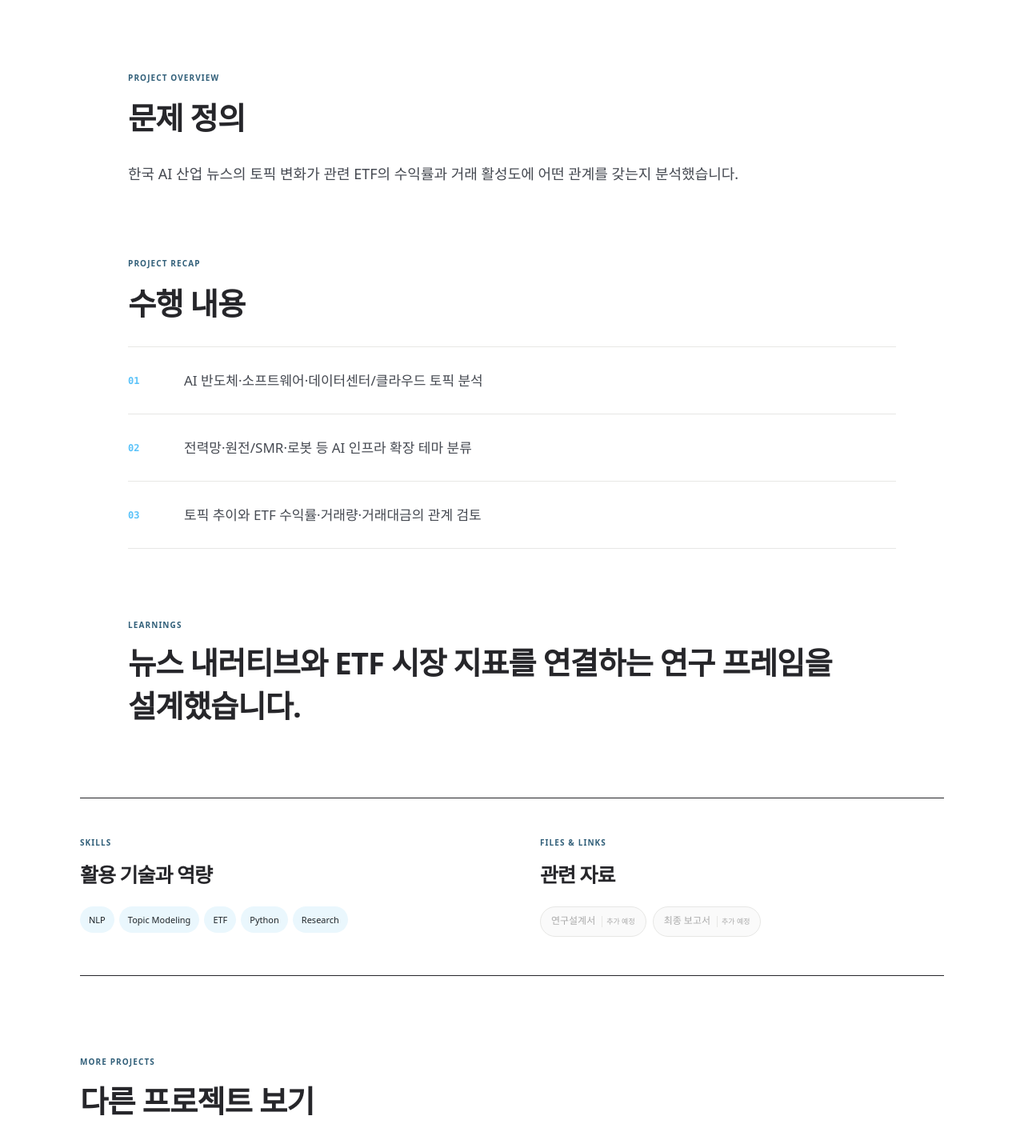
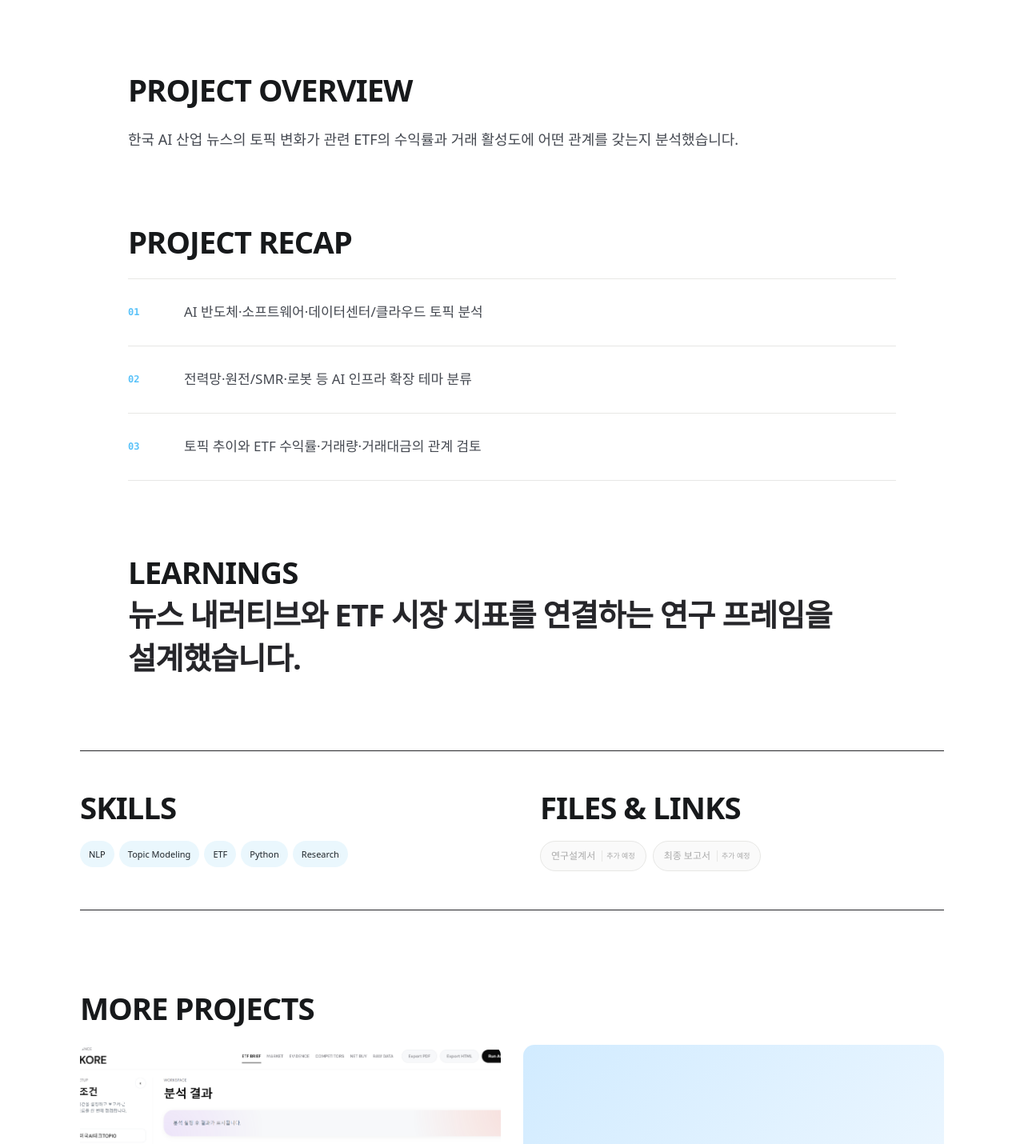
Before and after one commit to youra031220/youra-kim-portfolio, a Next.js app: page /projects/ai-etf-research in a window 1280 px wide. Shown: the part 1431-2861 px from the top of the page at 80% size. Built offline with nearby package versions, Linux system fonts and the light colour scheme; a web font is replaced by a local one.

Commit message:
Simplify project section headings

```diff
--- a/app/globals.css
+++ b/app/globals.css
@@ -208,6 +208,7 @@ svg { width: 18px; fill: none; stroke: currentColor; stroke-width: 1.7; stroke-l
 .project-detail-kicker { margin: 0 0 12px; }
 .project-detail-section h2, .other-projects > h2 { margin: 0 0 24px; font-size: clamp(28px, 3vw, 40px); letter-spacing: -1px; }
 .project-detail-copy { max-width: 850px; margin: 0; color: #454951; font-size: 18px; line-height: 1.85; white-space: pre-line; }
+.project-section-title { margin: 0 0 28px; color: #17191b; font-size: clamp(28px, 3vw, 42px); font-weight: 700; line-height: 1.15; letter-spacing: -.04em; }
 .project-process-list { margin: 0; padding: 0; list-style: none; border-top: 1px solid var(--line); }
 .project-process-list li { min-height: 84px; padding: 20px 0; display: grid; grid-template-columns: 70px 1fr; align-items: center; border-bottom: 1px solid var(--line); }
 .project-process-list li > span { color: var(--purple); font-family: ui-monospace, "SFMono-Regular", Menlo, monospace; font-size: 12px; font-weight: 700; }
@@ -219,6 +220,7 @@ svg { width: 18px; fill: none; stroke: currentColor; stroke-width: 1.7; stroke-l
 .project-resources { max-width: 1080px; padding: 48px 0; display: grid; grid-template-columns: 1fr 1fr; gap: 70px; border-top: 1px solid var(--text); border-bottom: 1px solid var(--text); }
 .project-resources > div { min-width: 0; }
 .project-resources h2 { margin-bottom: 20px; font-size: 25px; }
+.project-resources h2.project-section-title { font-size: clamp(28px, 3vw, 40px); }
 .project-resources .tags span { padding: 8px 11px; color: #1f2529; background: #eaf7fd; font-size: 11px; }
 .other-projects { max-width: 1080px; margin: 100px auto 0; }
 .other-project-grid { display: grid; grid-template-columns: repeat(2, 1fr); gap: 28px; }
--- a/app/projects/[id]/page.tsx
+++ b/app/projects/[id]/page.tsx
@@ -76,14 +76,12 @@ export default async function ProjectPage({ params }: { params: Promise<{ id: st
 
           <div className="container project-detail-content">
             <section className="project-detail-section">
-              <p className="project-detail-kicker">PROJECT OVERVIEW</p>
-              <h2>문제 정의</h2>
+              <h2 className="project-section-title">PROJECT OVERVIEW</h2>
               <p className="project-detail-copy">{project.problem}</p>
             </section>
 
             <section className="project-detail-section">
-              <p className="project-detail-kicker">PROJECT RECAP</p>
-              <h2>수행 내용</h2>
+              <h2 className="project-section-title">PROJECT RECAP</h2>
               <ol className="project-process-list">
                 {project.actions.map((action, index) => (
                   <li key={action}><span>{String(index + 1).padStart(2, "0")}</span><p>{action}</p></li>
@@ -92,7 +90,7 @@ export default async function ProjectPage({ params }: { params: Promise<{ id: st
             </section>
 
             <section className="project-result-panel">
-              <p className="project-detail-kicker">LEARNINGS</p>
+              <h2 className="project-section-title">LEARNINGS</h2>
               {project.learnings ? (
                 <ul className="project-learning-list">
                   {project.learnings.map(learning => <li key={learning}>{learning}</li>)}
@@ -104,20 +102,17 @@ export default async function ProjectPage({ params }: { params: Promise<{ id: st
 
             <section className="project-detail-section project-resources">
               <div>
-                <p className="project-detail-kicker">SKILLS</p>
-                <h2>활용 기술과 역량</h2>
+                <h2 className="project-section-title">SKILLS</h2>
                 <div className="tags">{project.tags.map(tag => <span key={tag}>{tag}</span>)}</div>
               </div>
               <div>
-                <p className="project-detail-kicker">FILES & LINKS</p>
-                <h2>관련 자료</h2>
+                <h2 className="project-section-title">FILES & LINKS</h2>
                 <div className="project-links">{project.links.map(link => <LinkButton key={link.label} item={link} />)}</div>
               </div>
             </section>
 
             <section className="other-projects">
-              <p className="project-detail-kicker">MORE PROJECTS</p>
-              <h2>다른 프로젝트 보기</h2>
+              <h2 className="project-section-title">MORE PROJECTS</h2>
               <div className="other-project-grid">
                 {otherProjects.map(item => (
                   <Link href={`/projects/${item.id}`} className="other-project-card" key={item.id}>
--- a/data/portfolio.ts
+++ b/data/portfolio.ts
@@ -185,6 +185,7 @@ export const projects: Project[] = [
     problem:
       "ETF 시장에서는 뉴스, 검색 트렌드, 경쟁사 홈페이지, 유튜브, 순매수 등 다양한 데이터를 각각 확인한 뒤 담당자의 경험을 바탕으로 마케팅 전략을 수립하는 경우가 많았습니다. 이 과정은 데이터 수집과 분석에 많은 시간이 소요될 뿐 아니라, 투자자의 관심이 형성되는 초기 시장 신호를 빠르게 포착하기 어렵다는 한계가 있었습니다.\n\n이에 다양한 금융·비정형 데이터를 하나의 AI Agent로 통합 분석하여 시장 변화와 경쟁사 전략을 조기에 탐지하고, 실제 실행 가능한 ETF 마케팅 전략까지 제안하는 AI 기반 의사결정 지원 시스템을 기획·개발했습니다.",
     actions: [
+      "국내 주요 은행·증권사 앱의 ETF 구매 여정과 UX를 분석하고, 운용사 노출 구조 및 마케팅 접점을 비교하여 AI Agent의 핵심 모니터링 항목을 설계했습니다.",
       "KRX ETF 데이터, 뉴스, 블로그, 유튜브, 검색 트렌드, 경쟁사 홈페이지 등 다양한 데이터를 자동 수집·통합하는 AI Agent를 설계했습니다.",
       "Market · Evidence · Competitors · Net Buy · ETF Brief로 구성된 멀티 에이전트 기반 ETF 마케팅 인텔리전스 시스템을 기획했습니다.",
       "Momentum Score, Marketing Intensity Score, Opportunity Score 등 시장 변화와 초기 관심 신호를 정량화하는 분석 지표를 설계했습니다.",
```
